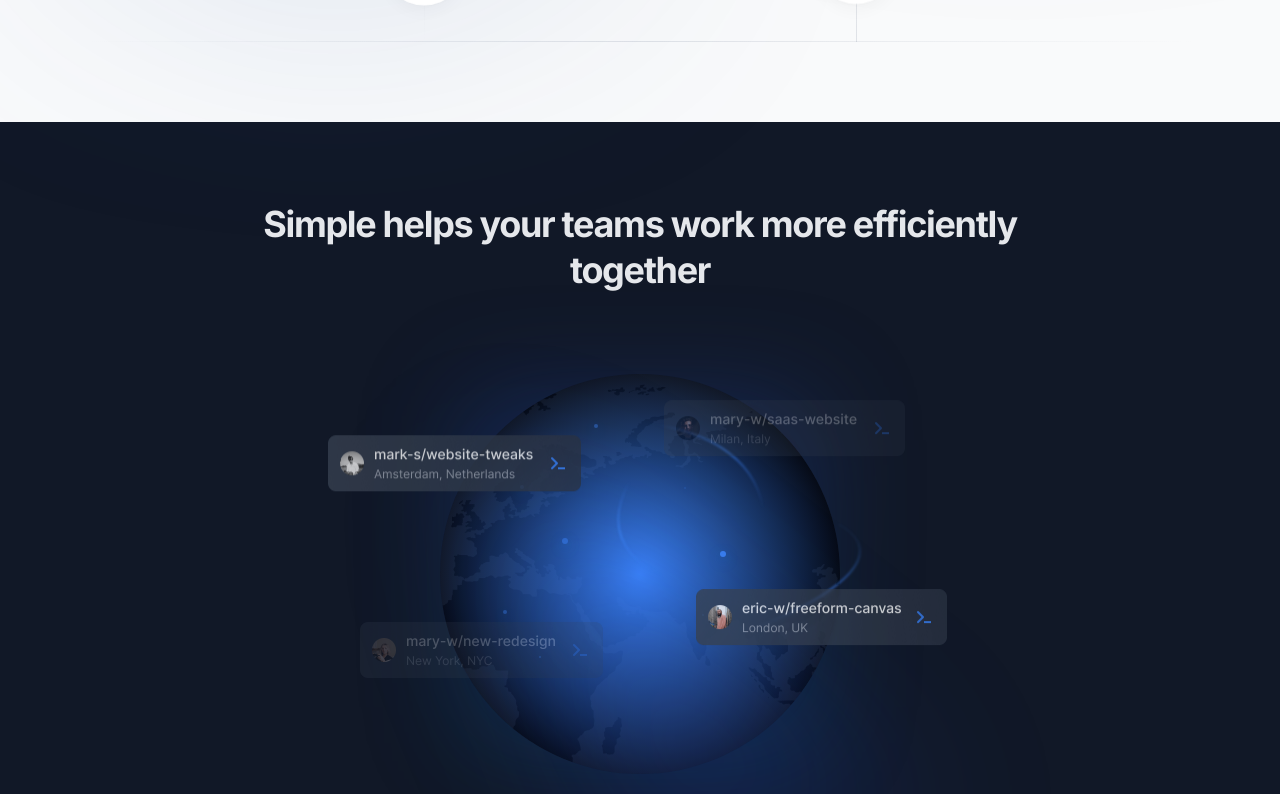
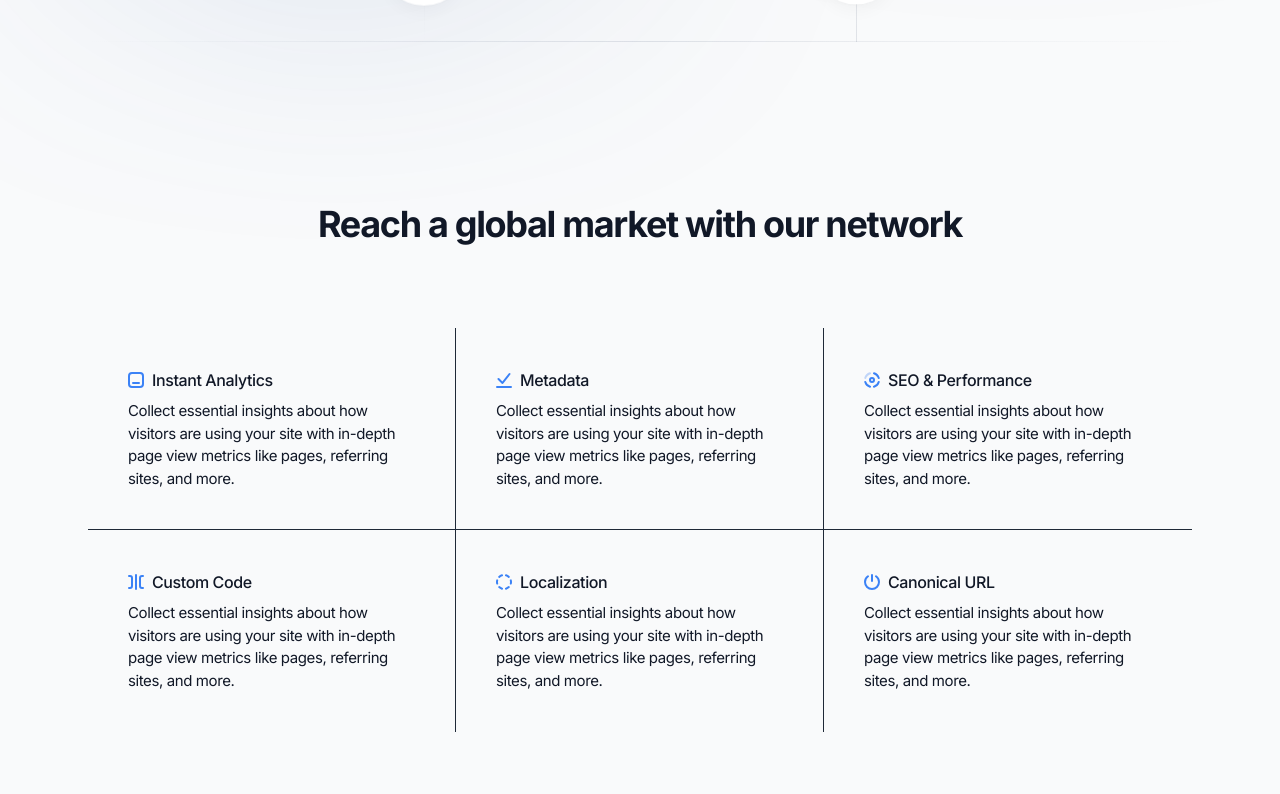
Before and after one commit to Koussay-Akchi/artisans-web, a Next.js app: page / in a window 1280 px wide. Shown: the part 1086-1880 px from the top of the page. Built offline with nearby package versions, Linux system fonts and the light colour scheme.

Commit message:
fix: removed planet

```diff
--- a/components/features-planet.tsx
+++ b/components/features-planet.tsx
@@ -8,72 +8,19 @@ import PlanetTagImg04 from "@/public/images/planet-tag-04.png";
 
 export default function FeaturesPlanet() {
   return (
-    <section className="relative before:absolute before:inset-0 before:-z-20 before:bg-gray-900">
+    <section className="relative before:absolute before:inset-0 before:-z-20">
       <div className="mx-auto max-w-6xl px-4 sm:px-6">
         <div className="py-12 md:py-20">
           {/* Section header */}
           <div className="mx-auto max-w-3xl pb-16 text-center md:pb-20">
-            <h2 className="text-3xl font-bold text-gray-200 md:text-4xl">
-              Simple helps your teams work more efficiently together
+            <h2 className="text-3xl font-bold md:text-4xl">
+              Reach a global market with our network
             </h2>
-          </div>
-          {/* Planet */}
-          <div className="pb-16 md:pb-20" data-aos="zoom-y-out">
-            <div className="text-center">
-              <div className="relative inline-flex rounded-full before:absolute before:inset-0 before:-z-10 before:scale-[.85] before:animate-[pulse_4s_cubic-bezier(.4,0,.6,1)_infinite] before:bg-gradient-to-b before:from-blue-900 before:to-sky-700/50 before:blur-3xl after:absolute after:inset-0 after:rounded-[inherit] after:[background:radial-gradient(closest-side,theme(colors.blue.500),transparent)]">
-                <Image
-                  className="rounded-full bg-gray-900"
-                  src={PlanetImg}
-                  width={400}
-                  height={400}
-                  alt="Planet"
-                />
-                <div className="pointer-events-none" aria-hidden="true">
-                  <Image
-                    className="absolute -right-64 -top-20 z-10 max-w-none"
-                    src={PlanetOverlayImg}
-                    width={789}
-                    height={755}
-                    alt="Planet decoration"
-                  />
-                  <div>
-                    <Image
-                      className="absolute -left-28 top-16 z-10 animate-[float_4s_ease-in-out_infinite_both] opacity-80 transition-opacity duration-500"
-                      src={PlanetTagImg01}
-                      width={253}
-                      height={56}
-                      alt="Tag 01"
-                    />
-                    <Image
-                      className="absolute left-56 top-7 z-10 animate-[float_4s_ease-in-out_infinite_1s_both] opacity-30 transition-opacity duration-500"
-                      src={PlanetTagImg02}
-                      width={241}
-                      height={56}
-                      alt="Tag 02"
-                    />
-                    <Image
-                      className="absolute -left-20 bottom-24 z-10 animate-[float_4s_ease-in-out_infinite_2s_both] opacity-25 transition-opacity duration-500"
-                      src={PlanetTagImg03}
-                      width={243}
-                      height={56}
-                      alt="Tag 03"
-                    />
-                    <Image
-                      className="absolute bottom-32 left-64 z-10 animate-[float_4s_ease-in-out_infinite_3s_both] opacity-80 transition-opacity duration-500"
-                      src={PlanetTagImg04}
-                      width={251}
-                      height={56}
-                      alt="Tag 04"
-                    />
-                  </div>
-                </div>
-              </div>
-            </div>
           </div>
           {/* Grid */}
           <div className="grid overflow-hidden sm:grid-cols-2 lg:grid-cols-3 [&>*]:relative [&>*]:p-6 [&>*]:before:absolute [&>*]:before:bg-gray-800 [&>*]:before:[block-size:100vh] [&>*]:before:[inline-size:1px] [&>*]:before:[inset-block-start:0] [&>*]:before:[inset-inline-start:-1px] [&>*]:after:absolute [&>*]:after:bg-gray-800 [&>*]:after:[block-size:1px] [&>*]:after:[inline-size:100vw] [&>*]:after:[inset-block-start:-1px] [&>*]:after:[inset-inline-start:0] md:[&>*]:p-10">
             <article>
-              <h3 className="mb-2 flex items-center space-x-2 font-medium text-gray-200">
+              <h3 className="mb-2 flex items-center space-x-2 font-medium ">
                 <svg
                   className="fill-blue-500"
                   xmlns="http://www.w3.org/2000/svg"
@@ -84,14 +31,14 @@ export default function FeaturesPlanet() {
                 </svg>
                 <span>Instant Analytics</span>
               </h3>
-              <p className="text-[15px] text-gray-400">
+              <p className="text-[15px] ">
                 Collect essential insights about how visitors are using your
                 site with in-depth page view metrics like pages, referring
                 sites, and more.
               </p>
             </article>
             <article>
-              <h3 className="mb-2 flex items-center space-x-2 font-medium text-gray-200">
+              <h3 className="mb-2 flex items-center space-x-2 font-medium ">
                 <svg
                   className="fill-blue-500"
                   xmlns="http://www.w3.org/2000/svg"
@@ -102,14 +49,14 @@ export default function FeaturesPlanet() {
                 </svg>
                 <span>Metadata</span>
               </h3>
-              <p className="text-[15px] text-gray-400">
+              <p className="text-[15px] ">
                 Collect essential insights about how visitors are using your
                 site with in-depth page view metrics like pages, referring
                 sites, and more.
               </p>
             </article>
             <article>
-              <h3 className="mb-2 flex items-center space-x-2 font-medium text-gray-200">
+              <h3 className="mb-2 flex items-center space-x-2 font-medium ">
                 <svg
                   className="fill-blue-500"
                   xmlns="http://www.w3.org/2000/svg"
@@ -124,14 +71,14 @@ export default function FeaturesPlanet() {
                 </svg>
                 <span>SEO &amp; Performance</span>
               </h3>
-              <p className="text-[15px] text-gray-400">
+              <p className="text-[15px] ">
                 Collect essential insights about how visitors are using your
                 site with in-depth page view metrics like pages, referring
                 sites, and more.
               </p>
             </article>
             <article>
-              <h3 className="mb-2 flex items-center space-x-2 font-medium text-gray-200">
+              <h3 className="mb-2 flex items-center space-x-2 font-medium ">
                 <svg
                   className="fill-blue-500"
                   xmlns="http://www.w3.org/2000/svg"
@@ -142,14 +89,14 @@ export default function FeaturesPlanet() {
                 </svg>
                 <span>Custom Code</span>
               </h3>
-              <p className="text-[15px] text-gray-400">
+              <p className="text-[15px] ">
                 Collect essential insights about how visitors are using your
                 site with in-depth page view metrics like pages, referring
                 sites, and more.
               </p>
             </article>
             <article>
-              <h3 className="mb-2 flex items-center space-x-2 font-medium text-gray-200">
+              <h3 className="mb-2 flex items-center space-x-2 font-medium ">
                 <svg
                   className="fill-blue-500"
                   xmlns="http://www.w3.org/2000/svg"
@@ -160,14 +107,14 @@ export default function FeaturesPlanet() {
                 </svg>
                 <span>Localization</span>
               </h3>
-              <p className="text-[15px] text-gray-400">
+              <p className="text-[15px] ">
                 Collect essential insights about how visitors are using your
                 site with in-depth page view metrics like pages, referring
                 sites, and more.
               </p>
             </article>
             <article>
-              <h3 className="mb-2 flex items-center space-x-2 font-medium text-gray-200">
+              <h3 className="mb-2 flex items-center space-x-2 font-medium ">
                 <svg
                   className="fill-blue-500"
                   xmlns="http://www.w3.org/2000/svg"
@@ -178,7 +125,7 @@ export default function FeaturesPlanet() {
                 </svg>
                 <span>Canonical URL</span>
               </h3>
-              <p className="text-[15px] text-gray-400">
+              <p className="text-[15px]">
                 Collect essential insights about how visitors are using your
                 site with in-depth page view metrics like pages, referring
                 sites, and more.
```
